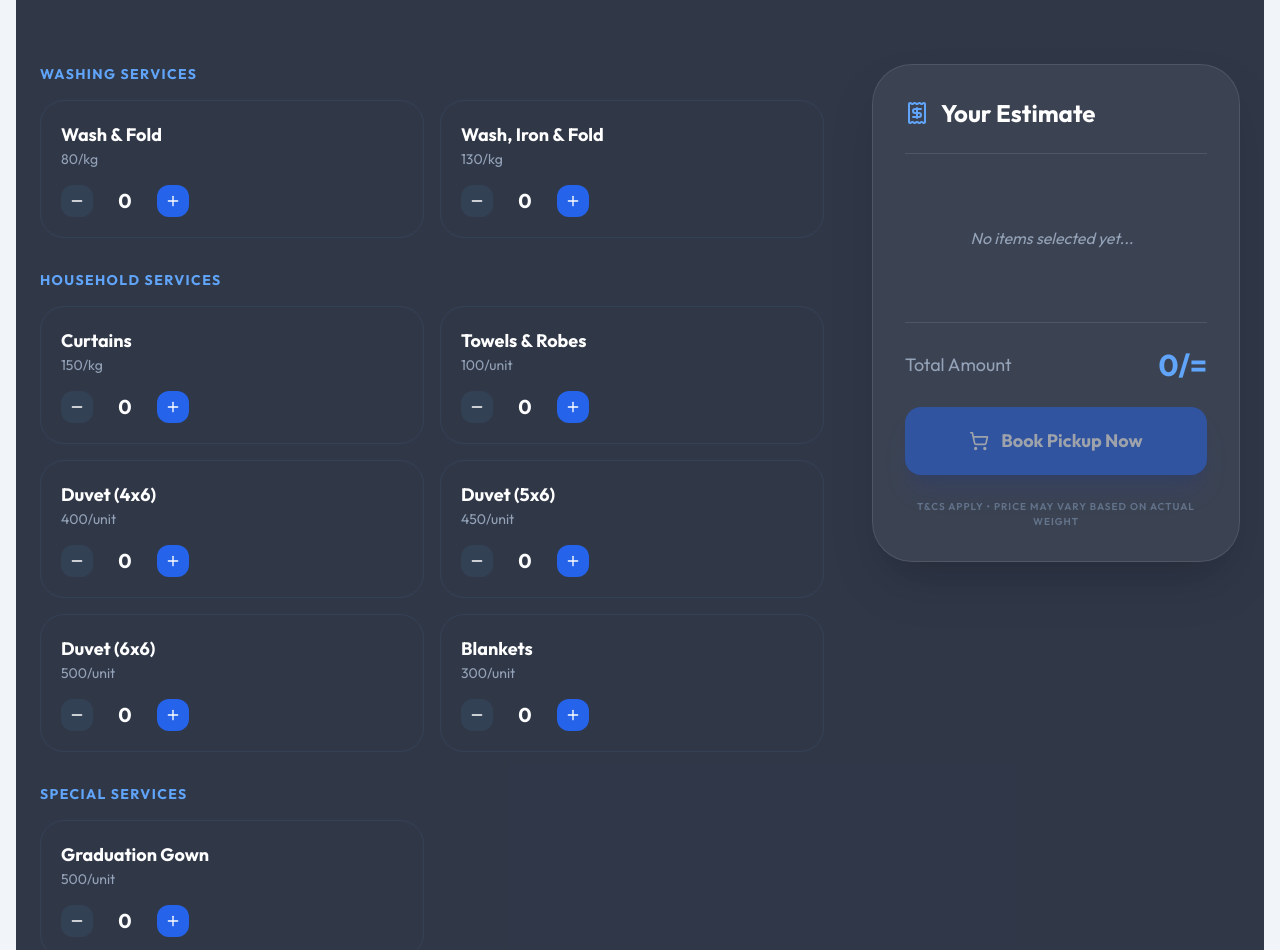
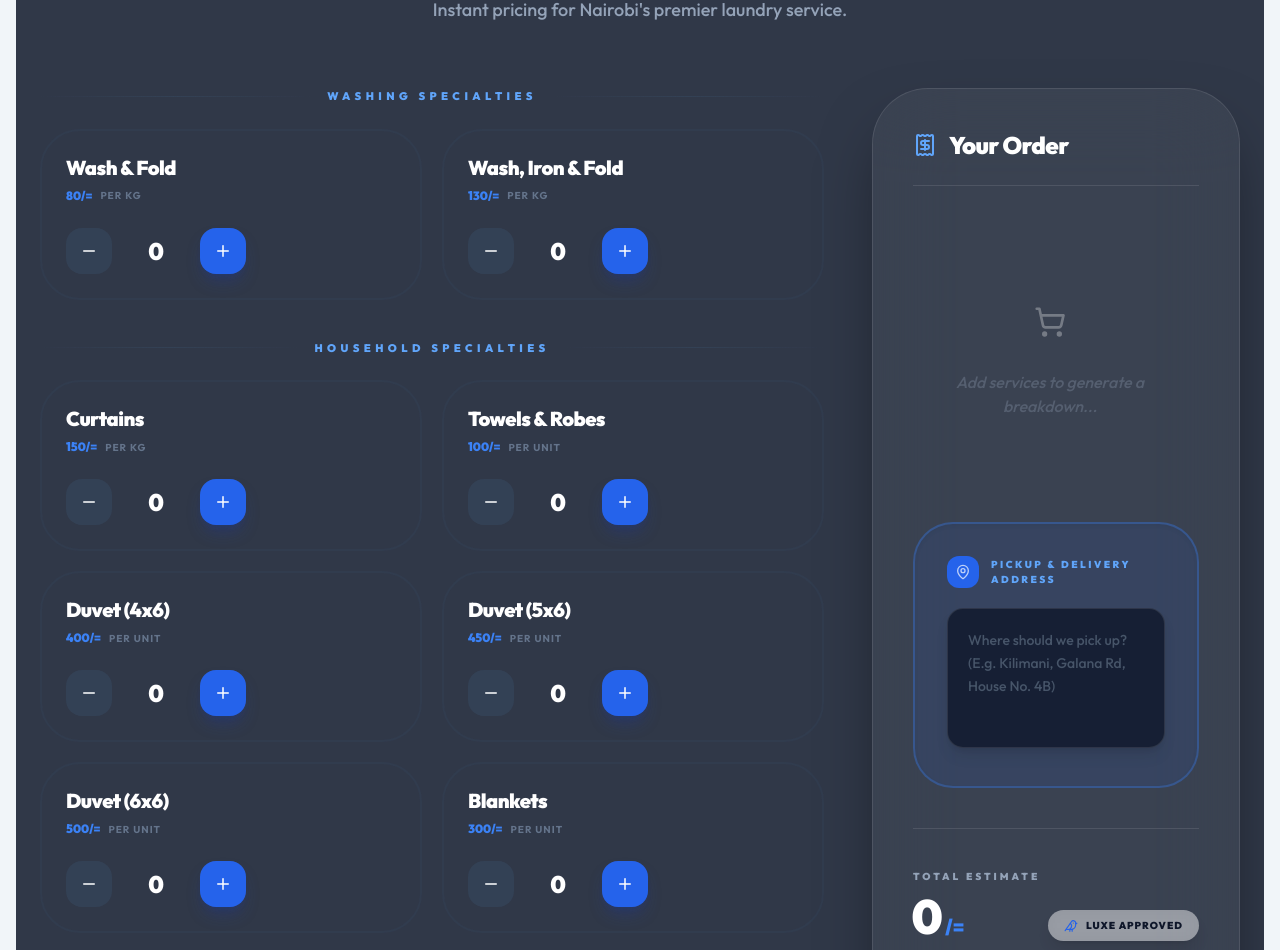
Before and after one commit to Sheldon-Odhiambo/little-bird-, a React (Vite) app: page / in a window 1280 px wide. Shown: the part 3302-4252 px from the top of the page. Built offline with nearby package versions, Linux system fonts and the light colour scheme.

Commit message:
debugging

```diff
--- a/components/Calculator.tsx
+++ b/components/Calculator.tsx
@@ -1,93 +1,118 @@
 
-import React, { useState, useMemo } from 'react';
-import { Calculator as CalcIcon, Plus, Minus, Receipt, ShoppingCart } from 'lucide-react';
+import React, { useMemo } from 'react';
+import { Calculator as CalcIcon, Plus, Minus, Receipt, ShoppingCart, MapPin, Send, Bird, CheckCircle2 } from 'lucide-react';
 import { SERVICES, BUSINESS_INFO } from '../constants';
-import { ServiceItem } from '../types';
 
-const Calculator: React.FC = () => {
-  const [counts, setCounts] = useState<{ [id: string]: number }>({});
+interface CalculatorProps {
+  counts: { [id: string]: number };
+  updateCount: (id: string, delta: number) => void;
+  address: string;
+  setAddress: (address: string) => void;
+  total: number;
+  onBooked?: () => void;
+}
 
-  const updateCount = (id: string, delta: number) => {
-    setCounts(prev => ({
-      ...prev,
-      [id]: Math.max(0, (prev[id] || 0) + delta)
-    }));
-  };
-
-  const total = useMemo(() => {
-    return (Object.entries(counts) as [string, number][]).reduce((acc, [id, count]) => {
-      const service = SERVICES.find(s => s.id === id);
-      return acc + (service ? service.price * count : 0);
-    }, 0);
-  }, [counts]);
-
+const Calculator: React.FC<CalculatorProps> = ({ counts, updateCount, address, setAddress, total, onBooked }) => {
   const activeItems = useMemo(() => {
     return (Object.entries(counts) as [string, number][]).filter(([_, count]) => count > 0);
   }, [counts]);
 
   const handleBook = () => {
+    if (activeItems.length === 0) {
+      alert("Please add at least one item to your estimate.");
+      return;
+    }
+    if (!address.trim()) {
+      alert("Please enter your pickup location so we can arrange your delivery!");
+      return;
+    }
+
     const summary = activeItems.map(([id, count]) => {
       const service = SERVICES.find(s => s.id === id);
-      return `${count}${service?.unit === 'kg' ? 'kg' : ''} x ${service?.name}`;
+      const subtotal = (service?.price || 0) * count;
+      return `• ${count}${service?.unit === 'kg' ? 'kg' : ''} x ${service?.name} (KSH ${subtotal}/=)`;
     }).join('%0A');
 
-    const message = `Hello Little Bird Laundry! 🐦%0AI would like to book a service:%0A${summary}%0AEstimated Total: ${total}/=%0APlease let me know when you can pick up!`;
+    // Professionally formatted conversational message with explicit Pickup Address and clear spacing
+    const message = `*Jambo Little Bird Laundry!* 🐦%0A%0AI'd like to book a professional cleaning service for the following items:%0A%0A*ORDER SUMMARY:*%0A${summary}%0A%0A*ESTIMATED TOTAL:* KSH ${total}/=%0A%0A*📍 PICKUP & DELIVERY ADDRESS:*%0A${encodeURIComponent(address)}%0A%0ACan you please confirm your availability for a pickup?%0A%0A_Sent via Little Bird Online Estimator_`;
+
     window.open(`https://wa.me/${BUSINESS_INFO.whatsapp}?text=${message}`, '_blank');
+
+    // Refresh/Reset the app state after booking trigger
+    if (onBooked) {
+      setTimeout(() => {
+        onBooked();
+      }, 500); // Slight delay to ensure the window.open triggers first
+    }
   };
 
   return (
     <section id="calculator" className="py-24 px-6 bg-slate-900 text-white rounded-[4rem] mx-4 my-12 overflow-hidden relative">
-      <div className="absolute top-0 right-0 w-96 h-96 bg-blue-500/10 blur-3xl rounded-full" />
+      {/* Decorative Brand Element */}
+      <div className="absolute -bottom-20 -left-20 text-white/5 pointer-events-none rotate-12">
+        <Bird size={400} />
+      </div>
 
       <div className="max-w-7xl mx-auto relative z-10">
         <div className="text-center mb-16">
           <div className="flex justify-center mb-4">
-            <div className="bg-blue-600 p-4 rounded-2xl shadow-lg">
+            <div className="bg-blue-600 p-5 rounded-3xl shadow-2xl relative animate-in zoom-in duration-700">
               <CalcIcon size={32} />
+              <div className="absolute -top-3 -right-3 bg-white text-blue-600 p-1.5 rounded-xl shadow-xl rotate-12 scale-110 border-2 border-blue-50">
+                <Bird size={18} />
+              </div>
             </div>
           </div>
-          <h2 className="text-4xl md:text-5xl font-bold mb-4">Cost Estimator</h2>
-          <p className="text-slate-400 max-w-2xl mx-auto">Select your items below to get an instant estimate of your laundry bill. No hidden fees!</p>
+          <h2 className="text-4xl md:text-6xl font-black mb-4 tracking-tighter">Cost Estimator</h2>
+          <p className="text-slate-400 max-w-2xl mx-auto font-medium text-lg">Instant pricing for Nairobi's premier laundry service.</p>
         </div>
 
         <div className="grid lg:grid-cols-3 gap-12">
-          {/* Service Grid */}
-          <div className="lg:col-span-2 space-y-8">
+          {/* Service Selection Grid */}
+          <div className="lg:col-span-2 space-y-10">
             {['washing', 'household', 'special'].map((cat) => (
-              <div key={cat} className="space-y-4">
-                <h3 className="text-sm font-bold uppercase tracking-widest text-blue-400">{cat} Services</h3>
-                <div className="grid sm:grid-cols-2 gap-4">
+              <div key={cat} className="space-y-6">
+                <div className="flex items-center gap-4">
+                  <div className="h-px flex-1 bg-gradient-to-r from-transparent via-slate-700 to-transparent" />
+                  <h3 className="text-[11px] font-black uppercase tracking-[0.4em] text-blue-400 whitespace-nowrap">{cat} Specialties</h3>
+                  <div className="h-px flex-1 bg-gradient-to-r from-transparent via-slate-700 to-transparent" />
+                </div>
+
+                <div className="grid sm:grid-cols-2 gap-5">
                   {SERVICES.filter(s => s.category === cat).map((service) => (
                     <div
                       key={service.id}
-                      className={`group/item p-5 rounded-3xl border transition-all duration-300 cursor-pointer ${
+                      className={`group/item p-6 rounded-[2.5rem] border-2 transition-all duration-500 cursor-pointer ${
                         counts[service.id] > 0
-                          ? 'bg-blue-600/20 border-blue-500 shadow-xl shadow-blue-900/40'
-                          : 'bg-slate-800/50 border-slate-700 hover:border-slate-500 hover:bg-slate-800 hover:-translate-y-1'
+                          ? 'bg-blue-600/10 border-blue-500 shadow-2xl shadow-blue-900/40 scale-[1.02]'
+                          : 'bg-slate-800/40 border-slate-700/50 hover:border-slate-500 hover:bg-slate-800/80 hover:-translate-y-1'
                       }`}
                       onClick={() => updateCount(service.id, 1)}
                     >
-                      <div className="flex justify-between items-start mb-4">
+                      <div className="flex justify-between items-start mb-6">
                         <div>
-                          <h4 className="font-bold text-lg group-hover/item:text-blue-400 transition-colors">{service.name}</h4>
-                          <p className="text-slate-400 text-sm">{service.price}/{service.unit === 'kg' ? 'kg' : 'unit'}</p>
+                          <h4 className="font-black text-xl group-hover/item:text-blue-400 transition-colors leading-tight tracking-tight">{service.name}</h4>
+                          <div className="flex items-center gap-2 mt-2">
+                             <span className="text-blue-500 font-black text-xs">{service.price}/=</span>
+                             <span className="text-[10px] text-slate-500 font-bold uppercase tracking-widest">per {service.unit}</span>
+                          </div>
                         </div>
                       </div>
-                      <div className="flex items-center gap-4" onClick={(e) => e.stopPropagation()}>
+                      <div className="flex items-center gap-5" onClick={(e) => e.stopPropagation()}>
                         <button
                           onClick={() => updateCount(service.id, -1)}
-                          className="p-2 rounded-xl bg-slate-700 hover:bg-slate-600 transition-colors"
+                          className="p-3.5 rounded-2xl bg-slate-700 hover:bg-red-500/80 transition-all active:scale-90 flex items-center justify-center"
                         >
-                          <Minus size={16} />
+                          <Minus size={18} />
                         </button>
-                        <span className="text-xl font-bold min-w-[2rem] text-center">
+                        <span className="text-2xl font-black min-w-[3rem] text-center tabular-nums">
                           {counts[service.id] || 0}
                         </span>
                         <button
                           onClick={() => updateCount(service.id, 1)}
-                          className="p-2 rounded-xl bg-blue-600 hover:bg-blue-500 transition-colors"
+                          className="p-3.5 rounded-2xl bg-blue-600 hover:bg-blue-500 transition-all active:scale-110 shadow-lg shadow-blue-900/40 flex items-center justify-center"
                         >
-                          <Plus size={16} />
+                          <Plus size={18} />
                         </button>
                       </div>
                     </div>
@@ -97,48 +122,104 @@ const Calculator: React.FC = () => {
             ))}
           </div>
 
-          {/* Receipt Sidebar */}
+          {/* Checkout Summary Sidebar */}
           <div className="lg:col-span-1">
-            <div className="sticky top-32 glass-morphism bg-white/5 border border-white/10 p-8 rounded-[2.5rem] shadow-2xl">
-              <div className="flex items-center gap-3 mb-8 border-b border-white/10 pb-6">
-                <Receipt className="text-blue-400" />
-                <h3 className="text-2xl font-bold">Your Estimate</h3>
+            <div className="sticky top-32 bg-white/5 backdrop-blur-2xl border border-white/10 p-10 rounded-[3.5rem] shadow-[0_32px_64px_-16px_rgba(0,0,0,0.5)]">
+              <div className="flex items-center justify-between mb-10 border-b border-white/10 pb-6">
+                <div className="flex items-center gap-3">
+                  <Receipt className="text-blue-400" />
+                  <h3 className="text-2xl font-black tracking-tight">Your Order</h3>
+                </div>
+                {activeItems.length > 0 && (
+                  <div className="bg-blue-600/20 text-blue-400 px-3 py-1 rounded-full text-[10px] font-black uppercase tracking-widest">
+                    {activeItems.length} Items
+                  </div>
+                )}
               </div>
 
-              <div className="space-y-4 mb-8 max-h-[400px] overflow-y-auto pr-2 custom-scrollbar">
+              {/* Itemized Breakdown List */}
+              <div className="space-y-6 mb-10 max-h-[280px] overflow-y-auto pr-3 custom-scrollbar">
                 {activeItems.length === 0 ? (
-                  <p className="text-slate-400 text-center italic py-10">No items selected yet...</p>
+                  <div className="py-16 text-center space-y-4 opacity-30">
+                    <div className="bg-slate-800 w-16 h-16 rounded-3xl flex items-center justify-center mx-auto mb-4">
+                      <ShoppingCart size={32} />
+                    </div>
+                    <p className="text-slate-400 italic font-medium">Add services to generate a breakdown...</p>
+                  </div>
                 ) : (
                   activeItems.map(([id, count]) => {
                     const s = SERVICES.find(item => item.id === id);
+                    const lineTotal = (s?.price || 0) * count;
                     return (
-                      <div key={id} className="flex justify-between items-center text-sm animate-in fade-in slide-in-from-left-2">
-                        <span className="text-slate-300">
-                          {count}{s?.unit === 'kg' ? 'kg' : ''} x {s?.name}
-                        </span>
-                        <span className="font-bold">{(s?.price || 0) * count}/=</span>
+                      <div key={id} className="group animate-in fade-in slide-in-from-right-4 duration-500">
+                        <div className="flex justify-between items-start gap-4">
+                          <div className="flex items-center gap-3">
+                            <div className="p-1.5 bg-blue-500/10 rounded-lg text-blue-500">
+                              <CheckCircle2 size={14} />
+                            </div>
+                            <div className="flex flex-col">
+                              <span className="text-slate-200 font-bold text-sm leading-tight">
+                                {count}{s?.unit === 'kg' ? 'kg' : ''} x {s?.name}
+                              </span>
+                              <span className="text-[10px] text-slate-500 font-black uppercase tracking-widest mt-0.5">
+                                {s?.price}/= per {s?.unit}
+                              </span>
+                            </div>
+                          </div>
+                          <span className="font-black text-blue-400 text-sm whitespace-nowrap">KSH {lineTotal}/=</span>
+                        </div>
+                        <div className="w-full h-px bg-white/5 mt-4" />
                       </div>
                     );
                   })
                 )}
               </div>
 
-              <div className="border-t border-white/10 pt-6 space-y-6">
-                <div className="flex justify-between items-center">
-                  <span className="text-slate-400 text-lg">Total Amount</span>
-                  <span className="text-3xl font-bold text-blue-400 transition-all duration-500">{total}/=</span>
+              {/* Enhanced Location/Address Section */}
+              <div className="mb-10 p-8 bg-blue-600/10 rounded-[2.5rem] border-2 border-blue-500/30 space-y-5 shadow-inner group-focus-within:ring-4 ring-blue-500/20 transition-all">
+                <div className="flex items-center gap-3 text-[10px] font-black uppercase tracking-[0.25em] text-blue-400">
+                  <div className="bg-blue-600 p-2 rounded-xl text-white">
+                    <MapPin size={16} className="animate-pulse" />
+                  </div>
+                  <span>Pickup & Delivery Address</span>
+                </div>
+                <textarea
+                  value={address}
+                  onChange={(e) => setAddress(e.target.value)}
+                  placeholder="Where should we pick up? (E.g. Kilimani, Galana Rd, House No. 4B)"
+                  className="w-full bg-slate-900/80 border border-white/10 rounded-2xl p-5 text-sm text-white placeholder:text-slate-600 outline-none focus:ring-2 ring-blue-500/60 transition-all min-h-[140px] resize-none font-medium leading-relaxed shadow-lg"
+                />
+              </div>
+
+              {/* Footer Checkout Info */}
+              <div className="border-t border-white/10 pt-10 space-y-8">
+                <div className="flex justify-between items-end">
+                  <div className="flex flex-col">
+                    <span className="text-slate-400 text-[10px] font-black uppercase tracking-[0.3em] mb-2">Total Estimate</span>
+                    <div className="flex items-baseline gap-1">
+                      <span className="text-5xl font-black text-white transition-all duration-700 tabular-nums">{total}</span>
+                      <span className="text-blue-500 font-black text-xl">/=</span>
+                    </div>
+                  </div>
+                  <div className="flex flex-col items-end gap-2">
+                    <div className="bg-white text-slate-900 px-4 py-2 rounded-2xl text-[10px] font-black uppercase tracking-widest flex items-center gap-2 shadow-lg scale-90 sm:scale-100">
+                      <Bird size={14} className="text-blue-600" />
+                      <span>Luxe Approved</span>
+                    </div>
+                  </div>
                 </div>
 
                 <button
                   disabled={total === 0}
                   onClick={handleBook}
-                  className="w-full bg-blue-600 text-white py-5 rounded-2xl font-bold text-lg hover:bg-blue-700 transition-all flex items-center justify-center gap-3 disabled:opacity-50 disabled:cursor-not-allowed group shadow-xl shadow-blue-900/40"
+                  className="w-full bg-blue-600 text-white py-7 rounded-[2.5rem] font-black text-xl hover:bg-blue-500 transition-all flex items-center justify-center gap-4 disabled:opacity-20 disabled:grayscale disabled:cursor-not-allowed group shadow-[0_20px_40px_-10px_rgba(37,99,235,0.5)] active:scale-95"
                 >
-                  <ShoppingCart size={20} className="group-hover:scale-110 transition-transform" />
-                  <span>Book Pickup Now</span>
+                  <Send size={22} className="group-hover:translate-x-1 group-hover:-translate-y-1 transition-transform duration-300" />
+                  <span>Book via WhatsApp</span>
                 </button>
-                <p className="text-[10px] text-center text-slate-500 uppercase tracking-widest font-semibold">
-                  T&Cs Apply • Price may vary based on actual weight
+
+                <p className="text-[9px] text-center text-slate-500 uppercase tracking-[0.2em] font-black leading-relaxed">
+                  Fast Pickup • 24hr Return • Verified Care
                 </p>
               </div>
             </div>
```
Also changed, not shown: components/ChatWidget.tsx (+31 -31 lines).
